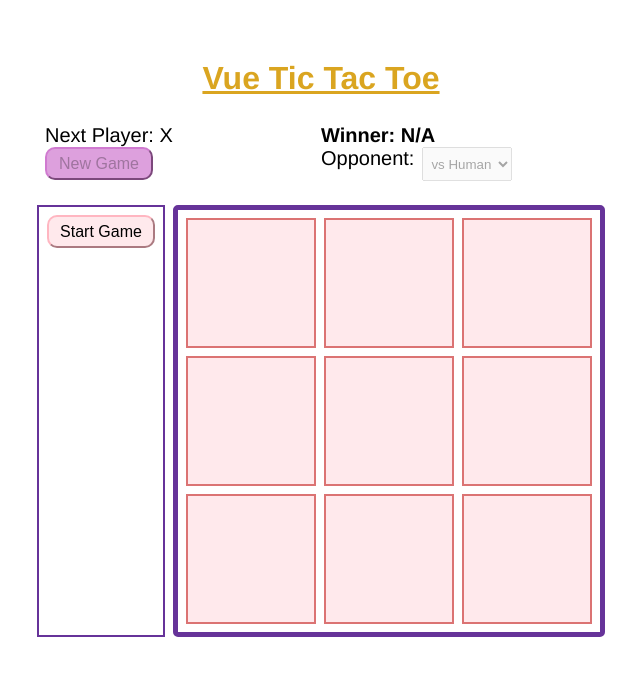
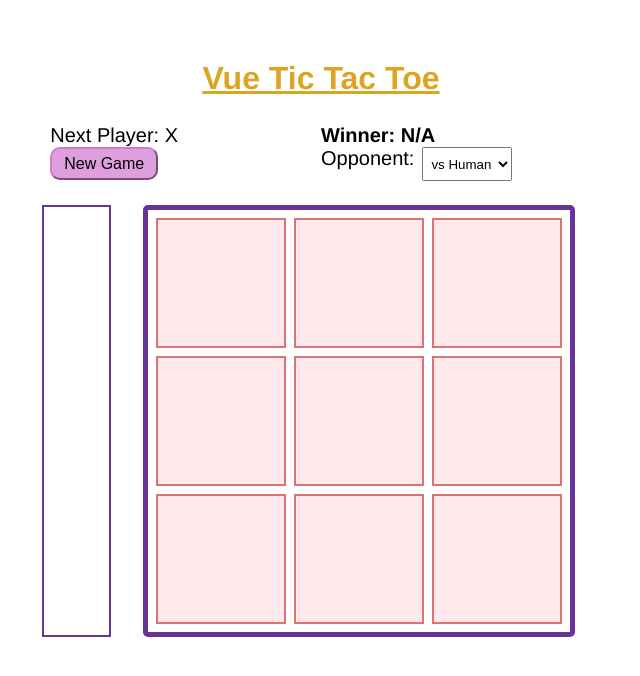
Before and after one commit to railsstudent/vue-tic-tac-toe, a Vue app: page / in a window 1280 px wide. Shown: the top 676 px of the page, without its empty margins (319-959 px from the left). Built offline with nearby package versions, Linux system fonts and the light colour scheme.

Commit message:
fix:  enable opponent dropdown and new game button when app loads the first time

```diff
--- a/src/components/Board.vue
+++ b/src/components/Board.vue
@@ -91,7 +91,7 @@ export default class Board extends Vue {
   }
 
   update(index: number) {
-    if (this.gameState !== STATE.ONGOING) {
+    if (this.endGame || this.gameState !== STATE.ONGOING) {
       return;
     }
 
--- a/src/components/Game.vue
+++ b/src/components/Game.vue
@@ -8,7 +8,7 @@
         <div class="info">
           <button
             class="button new-game"
-            :disabled="!endGame"
+            :disabled="disableControls"
             @click="startGame"
           >
             New Game
@@ -16,14 +16,14 @@
         </div>
         <div class="info">
           <label class="opponent">Opponent: </label>
-          <select v-model="opponent" :disabled="!endGame">
+          <select v-model="opponent" :disabled="disableControls">
             <option value="player">vs Human</option>
             <option value="ai">vs AI</option>
           </select>
         </div>
       </div>
 
-      <div class="moves" v-if="opponent === 'player'">
+      <div class="moves" v-if="prevOpponent === 'player'">
         <button
           class="button"
           v-for="(_, i) of histories"
@@ -76,7 +76,7 @@ export default class Game extends Vue {
   winner = "N/A";
 
   @Provide()
-  endGame = false;
+  endGame = true;
 
   @Provide()
   strategy: Strategy;
@@ -84,10 +84,20 @@ export default class Game extends Vue {
   @Provide()
   opponent = "player";
 
+  @Provide()
+  newGameClicked = false;
+
+  @Provide()
+  prevOpponent = "";
+
   mounted() {
     this.board = Array(9).fill("");
     this.histories = [[...this.board]];
     this.strategy = new Strategy(PLAYER_O, PLAYER_X);
+  }
+
+  get disableControls() {
+    return !this.endGame && this.newGameClicked;
   }
 
   changePlayer() {
@@ -98,18 +108,22 @@ export default class Game extends Vue {
     if (state == STATE.WINNER) {
       this.winner = this.nextPlayer;
       this.endGame = true;
+      this.newGameClicked = false;
     } else if (state === STATE.TIED) {
       this.winner = "tied";
       this.endGame = true;
+      this.newGameClicked = false;
     }
   }
 
   startGame() {
     this.endGame = false;
+    this.newGameClicked = true;
     this.nextPlayer = PLAYER_X;
     this.winner = "N/A";
     this.histories = [Array(9).fill("")];
     this.board = [...this.histories[this.histories.length - 1]];
+    this.prevOpponent = this.opponent;
   }
 
   generateMoves(histories: string[][]) {
```
